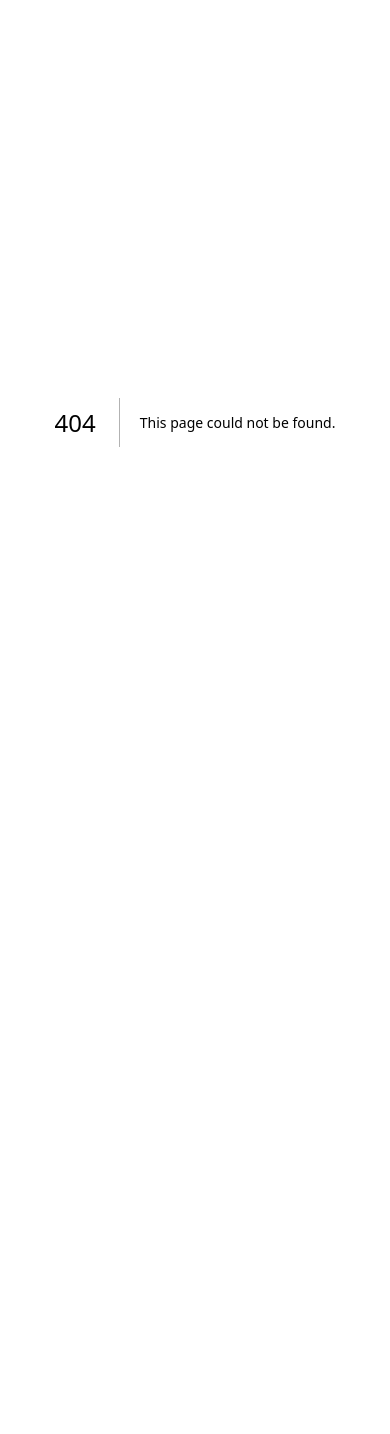
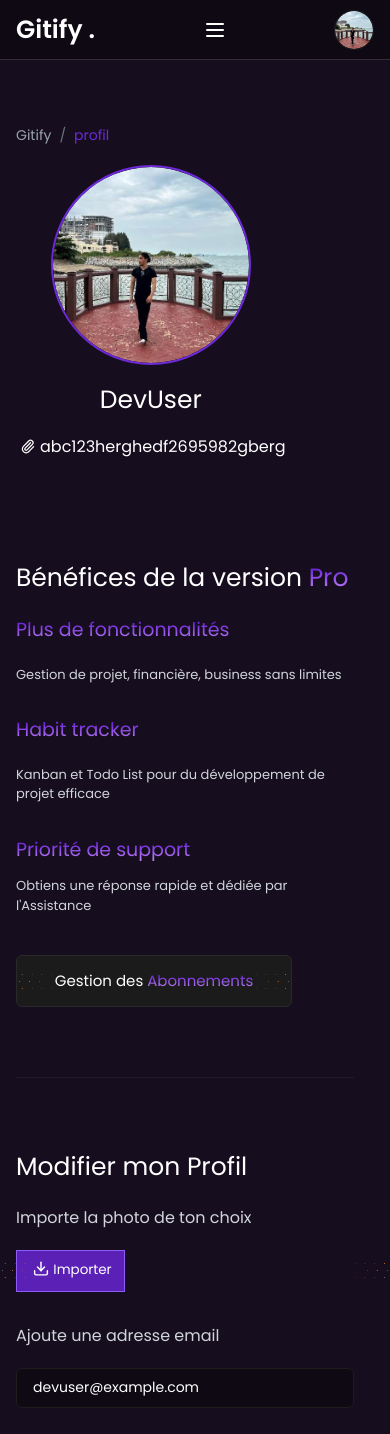
Before and after one commit to 69killian/Gitify, a Next.js app: page /profil in a window 390 px wide. Before the commit this address had no page. Shown: the top 1434 px of the page. Before the commit the page ends 844 px from the top, so only its background shows below. Built offline with nearby package versions, Linux system fonts and the light colour scheme; a web font is replaced by a local one.

Commit message:
Adding profile page responsive

```diff
--- a/app/Components/Content.tsx
+++ b/app/Components/Content.tsx
@@ -13,6 +13,9 @@ const Content = () => {
         <div className="flex flex-col justify-between gap-4">
           {/* Left Content */}
           <div className="md:w-1/2">
+          <div className="text-[36px] mb-[20px]">
+              Bienvenue sur <span className='gradient'>Gitify</span>, UserDev 🖐️ {/*Put username here */}
+            </div>
             <div className="text-[26px] mb-[20px]">
               Mes <span className="gradient">Contributions</span>
             </div>
--- a/app/Components/Sidebar.tsx
+++ b/app/Components/Sidebar.tsx
@@ -46,7 +46,7 @@ const Sidebar = () => {
     {
       title: "⚙️ Paramètres",
       content: [
-        "👤 Mon Profil",
+        <Link key="profil" href="/profil" className="text-[#7E7F81] hover:text-white cursor-pointer transition-all duration-100 py-2">👤 Mon Profil</Link>,
         "🔄 Intégrations",
         "📢 Feedback & Support"
       ],
@@ -56,7 +56,7 @@ const Sidebar = () => {
   ];
 
   return (
-    <nav className="hidden lg:block bg-[#0E0913] w-[250px] fixed bottom-0 top-[60px] text-white p-8 transition-all border-r border-r-1 border-white/15">
+    <nav className="hidden lg:block bg-[#0E0913] z-10 w-[250px] fixed bottom-0 top-[60px] text-white p-8 transition-all border-r border-r-1 border-white/15">
       {accordionData.map((accordion, index) => {
         const isOpen = openAccordions.includes(index);
         const isSections = accordion.title === "SECTIONS";
--- /dev/null
+++ b/app/profil/Components/Content.tsx
@@ -0,0 +1,116 @@
+"use client"
+import Image from 'next/image';
+import React from 'react';
+import Breadcrumb from '../../Components/breadcrumb';
+import profil from '../../Components/images/profile-test.jpg';
+import { Paperclip } from 'lucide-react';
+import { PenLine } from 'lucide-react';
+import { Download } from 'lucide-react';
+import LeftParticles from '../../Components/images/Group 194.svg';
+import RightParticles from '../../Components/images/Group 191.svg';
+import Link from 'next/link';
+
+const Profile = () => {
+  const profile = {
+    githubId: "abc123herghedf2695982gberg",
+    username: "devUser",
+    avatarUrl: "https://via.placeholder.com/150",
+    email: "devuser@example.com",
+  };
+
+  return (
+    <section className="px-4 md:px-8">
+      <Breadcrumb pagename="profil" />
+
+      <div className='flex flex-col lg:flex-row gap-[100px] justify-center items-start'>
+
+        {/* Profile Section */}
+        <div className="flex flex-col items-center justify-center gap-4">
+          <button className="z-1 bg-[#160E1E] h-[200px] w-[200px] rounded-full border-2 border-violet-700 overflow-hidden relative flex items-center justify-center">
+            <Image
+              src={profil}
+              alt="Profile"
+              layout="fill"
+              className="object-cover rounded-full"
+            />
+          </button>
+          <div className="text-[25px] text-white text-center flex items-center relative group">DevUser <PenLine className='right-[-30px] absolute hidden group-hover:block'/></div>
+          <div className='flex items-center'>
+            <Paperclip height={15}/> {profile.githubId}
+          </div>
+        </div>
+
+        {/* Pro Version Benefits */}
+        <div className='flex flex-col w-full'>
+          <div className='flex mb-5'>
+            <div className='text-[25px]'>Bénéfices de la version <span className='gradient'>Pro</span></div>
+          </div>
+
+          <div className='flex flex-wrap lg:flex-nowrap gap-8'>
+            <div className='flex flex-col gap-5'>
+              <div className='gradient text-[19px]'>Plus de fonctionnalités</div>
+              <div className='text-[13px] text-gray-300'>Gestion de projet, financière, business sans limites</div>
+            </div>
+
+            <div className='flex flex-col gap-5'>
+              <div className='gradient text-[19px]'>Habit tracker</div>
+              <div className='text-[13px] text-gray-300'>Kanban et Todo List pour du développement de projet efficace</div>
+            </div>
+
+            <div className='flex flex-col gap-3'>
+              <div className='gradient text-[19px]'>Priorité de support</div>
+              <div className='text-[13px] text-gray-300'>Obtiens une réponse rapide et dédiée par l&apos;Assistance</div>
+            </div>
+          </div>
+
+          <button className="mt-10 bg-[#1B1B1B] hover:bg-[#121212] transition-all duration-200 w-[276px] h-[52px] rounded-[6px] border border-1 border-[#292929] text-[15px] relative flex justify-center items-center">
+            <Image src={LeftParticles} alt="Left Particles" className="absolute left-0" />
+            <Link href="https://mighty-travel-887542.framer.app/pricing" target="_blank">
+              Gestion des <span className="gradient">Abonnements</span>
+            </Link>
+            <Image src={RightParticles} alt="Right Particles" className="absolute right-0" />
+          </button>
+
+          {/* Separator */}
+          <div className="border-b border-[#3B3B3B]/30 my-[70px]"></div>
+
+          {/* Modify Profile Section */}
+          <div className='flex mb-5'>
+            <div className='text-[25px]'>Modifier mon Profil</div>
+          </div>
+
+          <div className='flex gap-2'>
+            <div className='flex flex-col gap-0'>
+              <div className=' text-[16px] text-gray-300'>Importe la photo de ton choix</div>
+            </div>
+          </div>
+
+          <button className="text-[13.49px] mt-5 text-white cursor-pointer bg-violet-800 hover:bg-violet-600 transition-all duration-200 w-[109px] h-[42px] border border-1 border-violet-500 text-[12px] flex justify-center items-center">
+            <Image src={LeftParticles} alt="Left Particles" className="absolute left-0" />
+            <Link className='flex' href="https://mighty-travel-887542.framer.app/pricing" target="_blank">
+              <Download height={17}/> Importer
+            </Link>
+            <Image src={RightParticles} alt="Right Particles" className="absolute right-0" />
+          </button>
+
+          <div className=' text-[16px] mt-8 text-gray-300'>Ajoute une adresse email</div>
+
+          <div>
+            <input
+              type="email"
+              value={profile.email}
+              className="mt-5 mb-10 w-full sm:w-[509px] py-2 h-[40px] pl-4 pr-4 bg-[#0E0913] text-white text-sm rounded-md border border-[#1d1d1d] placeholder:text-neutral-500 focus:ring-2 focus:ring-violet-700 outline-none transition-all duration-200"
+            />
+          </div>
+
+          {/* Separator HIDDEN */}
+          <div className="border-b border-[#3B3B3B]/30 my-[70px] hidden"></div>
+
+        </div>
+      </div>
+
+    </section>
+  );
+};
+
+export default Profile;
--- /dev/null
+++ b/app/profil/page.tsx
@@ -0,0 +1,18 @@
+import Header from "../Components/Header";
+import Sidebar from "../Components/Sidebar";
+// Content from the component file "guide"
+import Content from "./Components/Content";
+
+export default async function Home() {
+
+  return (
+    <>
+
+    <Header/>
+    <Sidebar/>
+    <div className="lg:pl-[270px] pt-[125px] pr-[20px]">
+    <Content/>
+    </div>
+    </>
+  );
+}
```
Also changed, not shown: 1 other file (tests, documents, lock files or other folders).
